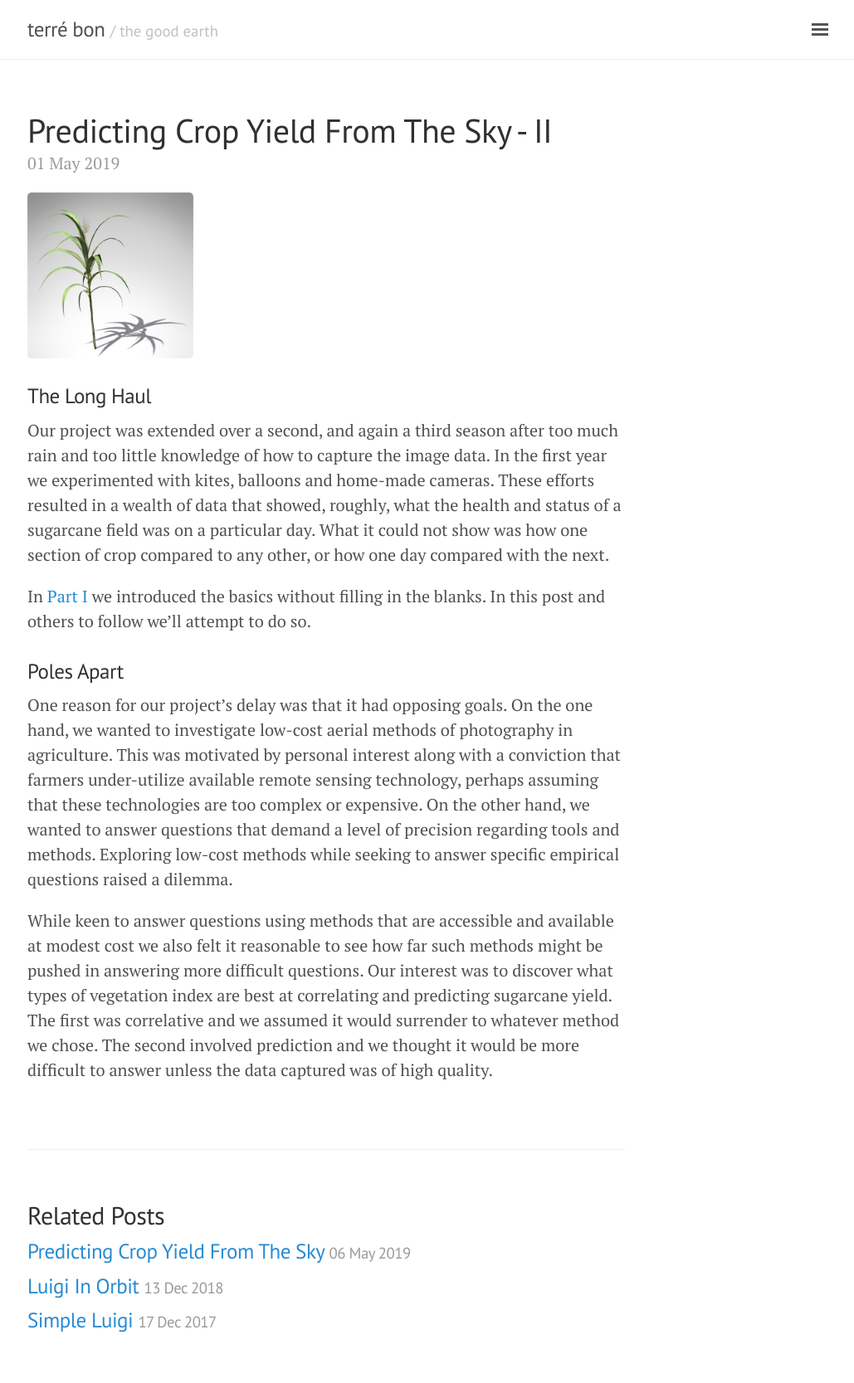
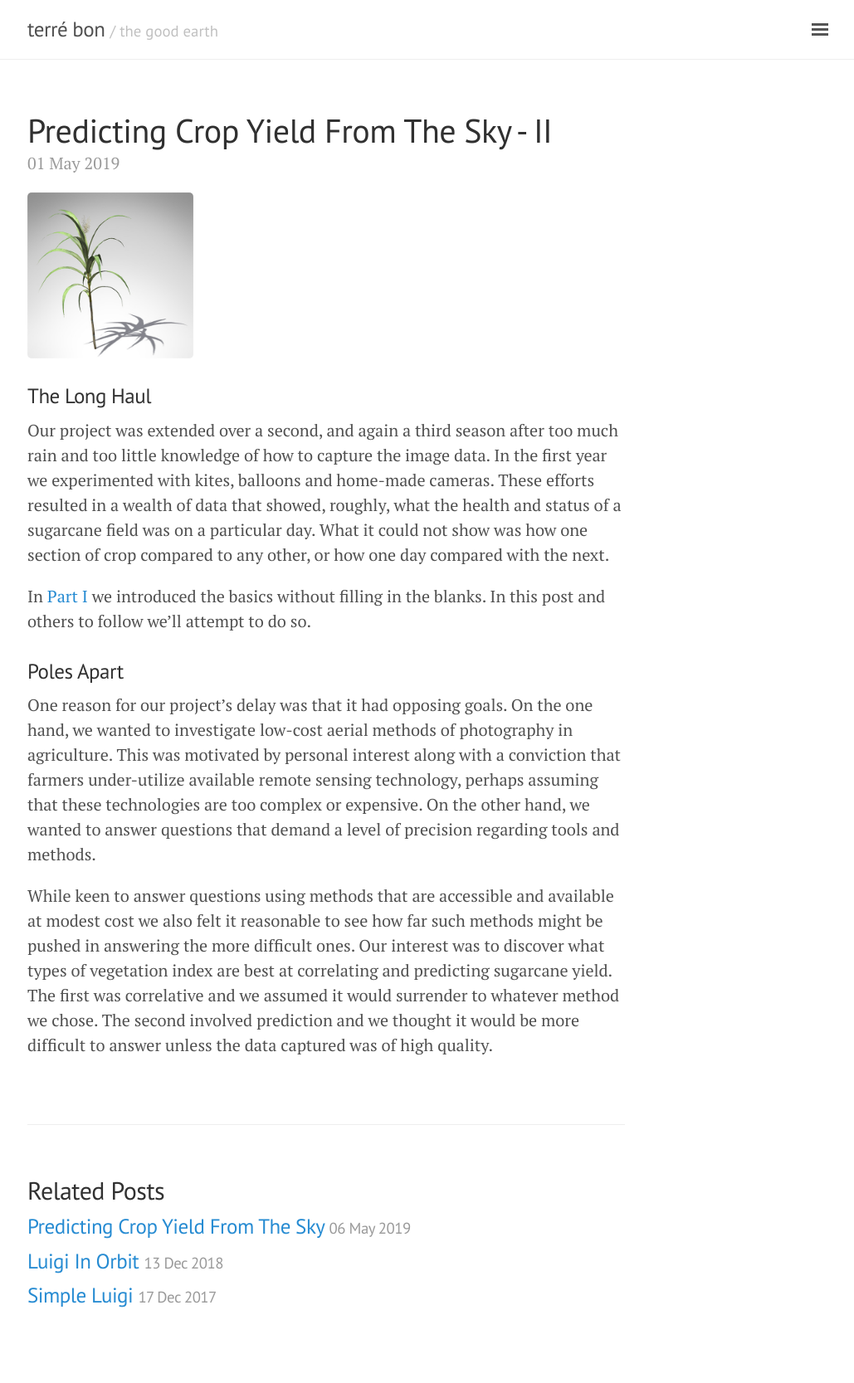
Before and after one commit to geraldmc/geraldmc.github.io, a Jekyll site: the page built from _posts/2019-05-01-predicting-yield-2.md, in a window 1280 px wide. Shown: the whole page at 83% size, without its empty margins (247-1276 px from the left). Built offline with Jekyll 4.4.1, drawn with Linux system fonts in a browser that asks for light colours; after the commit the page ends 1637 px from its top, so only the background shows below that.

Commit message:
updates part 2

```diff
--- a/_posts/2019-05-01-predicting-yield-2.md
+++ b/_posts/2019-05-01-predicting-yield-2.md
@@ -13,6 +13,6 @@ In [Part I](https://geraldmc.github.io/2019/05/06/predicting-yield-1/) we introd
 
 ### Poles Apart
 
-One reason for our project's delay was that it had opposing goals. On the one hand, we wanted to investigate low-cost aerial methods of photography in agriculture. This was motivated by personal interest along with a conviction that farmers under-utilize available remote sensing technology, perhaps assuming that these technologies are too complex or expensive. On the other hand, we wanted to answer questions that demand a level of precision regarding tools and methods. Exploring low-cost methods while seeking to answer specific empirical questions raised a dilemma.
+One reason for our project's delay was that it had opposing goals. On the one hand, we wanted to investigate low-cost aerial methods of photography in agriculture. This was motivated by personal interest along with a conviction that farmers under-utilize available remote sensing technology, perhaps assuming that these technologies are too complex or expensive. On the other hand, we wanted to answer questions that demand a level of precision regarding tools and methods.
 
-While keen to answer questions using methods that are accessible and available at modest cost we also felt it reasonable to see how far such methods might be pushed in answering more difficult questions. Our interest was to discover what types of vegetation index are best at correlating and predicting sugarcane yield. The first was correlative and we assumed it would surrender to whatever method we chose. The second involved prediction and we thought it would be more difficult to answer unless the data captured was of high quality.
+While keen to answer questions using methods that are accessible and available at modest cost we also felt it reasonable to see how far such methods might be pushed in answering the more difficult ones. Our interest was to discover what types of vegetation index are best at correlating and predicting sugarcane yield. The first was correlative and we assumed it would surrender to whatever method we chose. The second involved prediction and we thought it would be more difficult to answer unless the data captured was of high quality.
```
